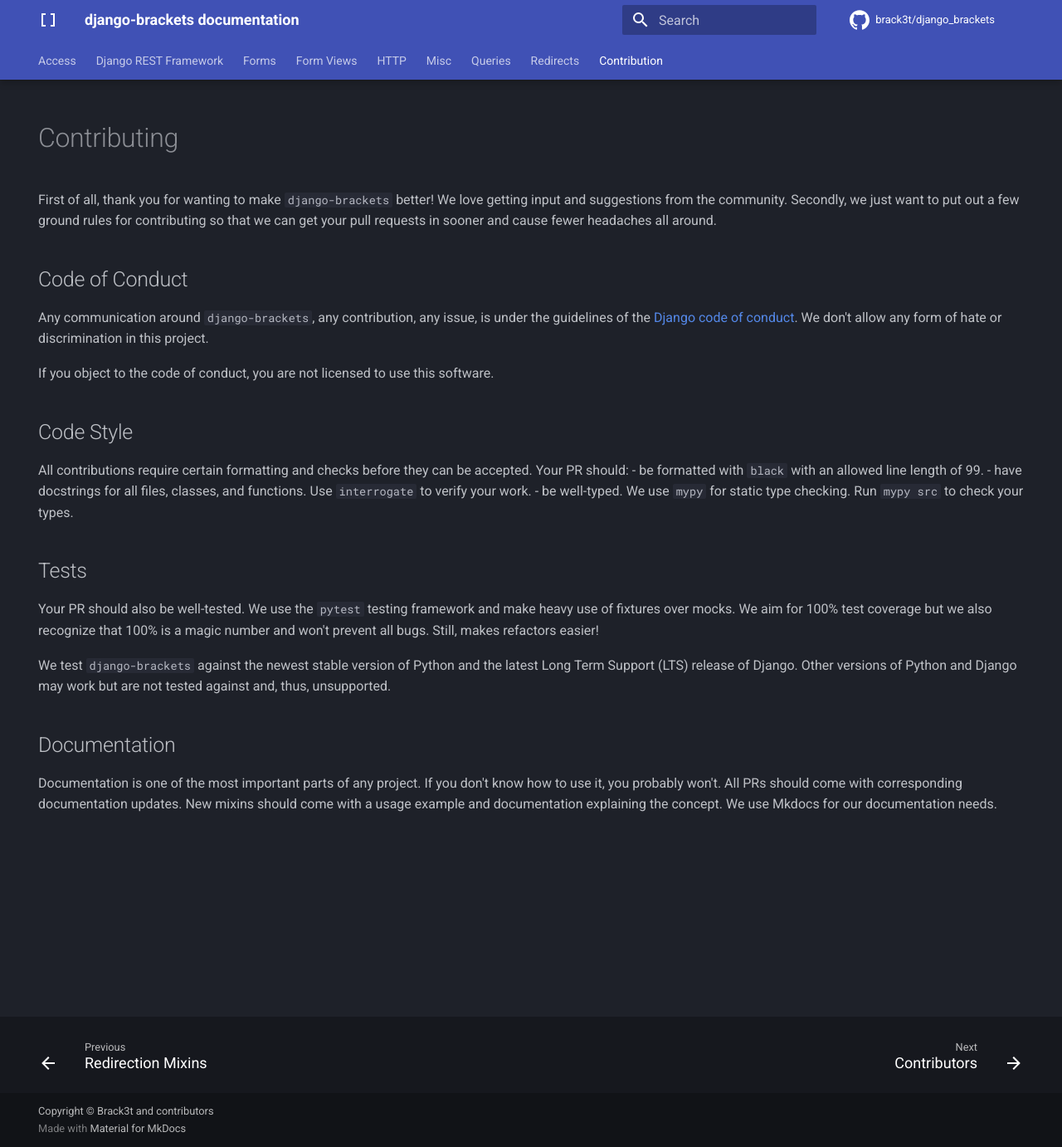
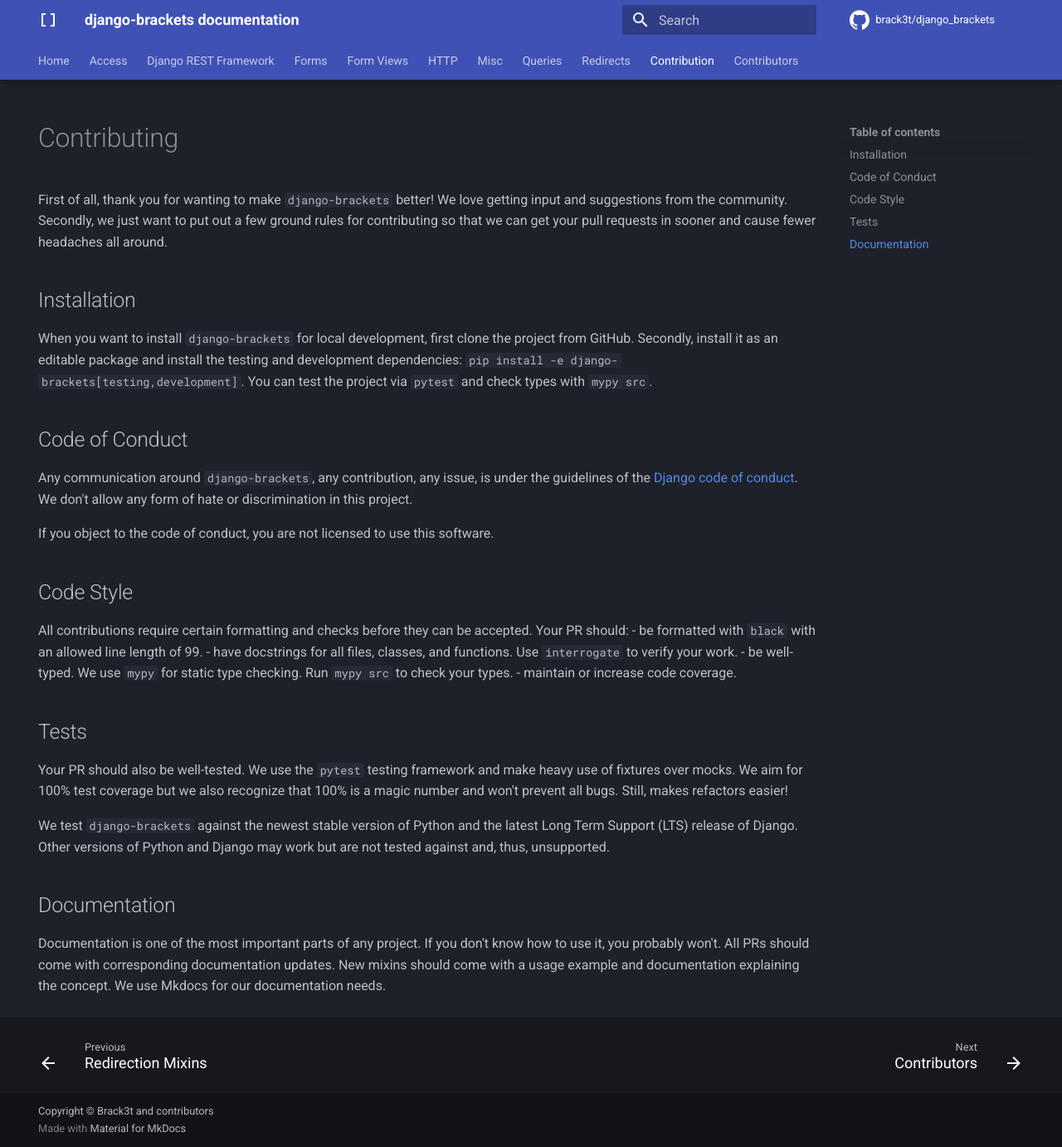
Before and after one commit to brack3t/django-brackets, an MkDocs documentation site: the page built from docs/contribution_guide.md, in a window 1280 px wide and 1382 px high. Shown: the whole window at 83% size. Built offline with MkDocs 1.6.1 and Material for MkDocs 9.7.7, drawn with Linux system fonts in a browser that asks for light colours; comment, search, counter and statistics services are not loaded.

Commit message:
Some docs changes

```diff
--- a/docs/contribution_guide.md
+++ b/docs/contribution_guide.md
@@ -1,51 +1,35 @@
 ---
 hide:
-- navigation
-- toc
+    - navigation
 ---
-
 # Contributing
 
-First of all, thank you for wanting to make `django-brackets` better! We love
-getting input and suggestions from the community. Secondly, we just want to
-put out a few ground rules for contributing so that we can get your pull
-requests in sooner and cause fewer headaches all around.
+First of all, thank you for wanting to make `django-brackets` better! We love getting input and suggestions from the community. Secondly, we just want to put out a few ground rules for contributing so that we can get your pull requests in sooner and cause fewer headaches all around.
+
+## Installation
+
+When you want to install `django-brackets` for local development, first clone the project from GitHub. Secondly, install it as an editable package and install the testing and development dependencies: `pip install -e django-brackets[testing,development]`. You can test the project via `pytest` and check types with `mypy src`.
 
 ## Code of Conduct
 
-Any communication around `django-brackets`, any contribution, any issue,
-is under the guidelines of the
-[Django code of conduct](https://www.djangoproject.com/conduct/). We don't
-allow any form of hate or discrimination in this project.
+Any communication around `django-brackets`, any contribution, any issue, is under the guidelines of the [Django code of conduct](https://www.djangoproject.com/conduct/). We don't allow any form of hate or discrimination in this project.
 
-If you object to the code of conduct, you are not licensed to use
-this software.
+If you object to the code of conduct, you are not licensed to use this software.
 
 ## Code Style
 
-All contributions require certain formatting and checks before they can
-be accepted. Your PR should:
+All contributions require certain formatting and checks before they can be accepted. Your PR should:
 - be formatted with `black` with an allowed line length of 99.
-- have docstrings for all files, classes, and functions. Use `interrogate`
-  to verify your work.
-- be well-typed. We use `mypy` for static type checking. Run `mypy src`
-  to check your types.
+- have docstrings for all files, classes, and functions. Use `interrogate` to verify your work.
+- be well-typed. We use `mypy` for static type checking. Run `mypy src` to check your types.
+- maintain or increase code coverage.
 
 ## Tests
 
-Your PR should also be well-tested. We use the `pytest` testing framework
-and make heavy use of fixtures over mocks. We aim for 100% test coverage
-but we also recognize that 100% is a magic number and won't prevent all
-bugs. Still, makes refactors easier!
+Your PR should also be well-tested. We use the `pytest` testing framework and make heavy use of fixtures over mocks. We aim for 100% test coverage but we also recognize that 100% is a magic number and won't prevent all bugs. Still, makes refactors easier!
 
-We test `django-brackets` against the newest stable version of Python and
-the latest Long Term Support (LTS) release of Django. Other versions of
-Python and Django may work but are not tested against and, thus, unsupported.
+We test `django-brackets` against the newest stable version of Python and the latest Long Term Support (LTS) release of Django. Other versions of Python and Django may work but are not tested against and, thus, unsupported.
 
 ## Documentation
 
-Documentation is one of the most important parts of any project. If you
-don't know how to use it, you probably won't. All PRs should come with
-corresponding documentation updates. New mixins should come with a usage
-example and documentation explaining the concept. We use Mkdocs for our
-documentation needs.
+Documentation is one of the most important parts of any project. If you don't know how to use it, you probably won't. All PRs should come with corresponding documentation updates. New mixins should come with a usage example and documentation explaining the concept. We use Mkdocs for our documentation needs.
--- a/mkdocs.yml
+++ b/mkdocs.yml
@@ -5,6 +5,8 @@ markdown_extensions:
   - pymdownx.inlinehilite
   - pymdownx.superfences
 nav:
+  - Home:
+    - index.md
   - Access:
     - mixins/access.md
   - Django REST Framework:
@@ -23,6 +25,7 @@ nav:
     - mixins/redirects.md
   - Contribution:
     - contribution_guide.md
+  - Contributors:
     - contributors.md
 plugins:
   - search
```
Also changed, not shown: docs/index.md (+15 -1 lines), docs/mixins/rest_framework.md (+1 -1 lines).
